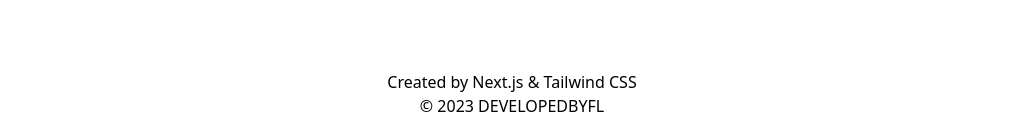
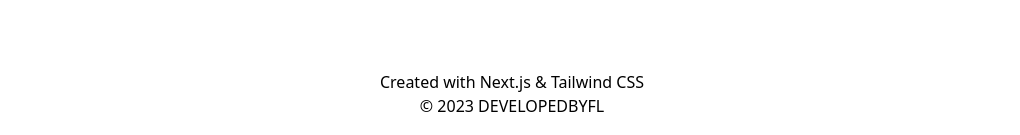
Before and after one commit to fredy-laksmono/portfolio, a Next.js app: page / in a window 1280 px wide. Shown: the part 2708-2843 px from the top of the page, without its empty margins (128-1148 px from the left). Built offline with nearby package versions, Linux system fonts and the light colour scheme.

Commit message:
Update: Better wording

```diff
--- a/pages/index.js
+++ b/pages/index.js
@@ -268,7 +268,7 @@ export default function Home() {
         </section>
       </main>
       <footer className=" bg-white px-10 md:px-20 lg:px-40 pt-10 pb-5 dark:bg-slate-800 dark:text-white">
-        <p className="text-center">Created by Next.js & Tailwind CSS</p>
+        <p className="text-center">Created with Next.js & Tailwind CSS</p>
         <p className="text-center">© 2023 DEVELOPEDBYFL</p>
       </footer>
     </div>
```
